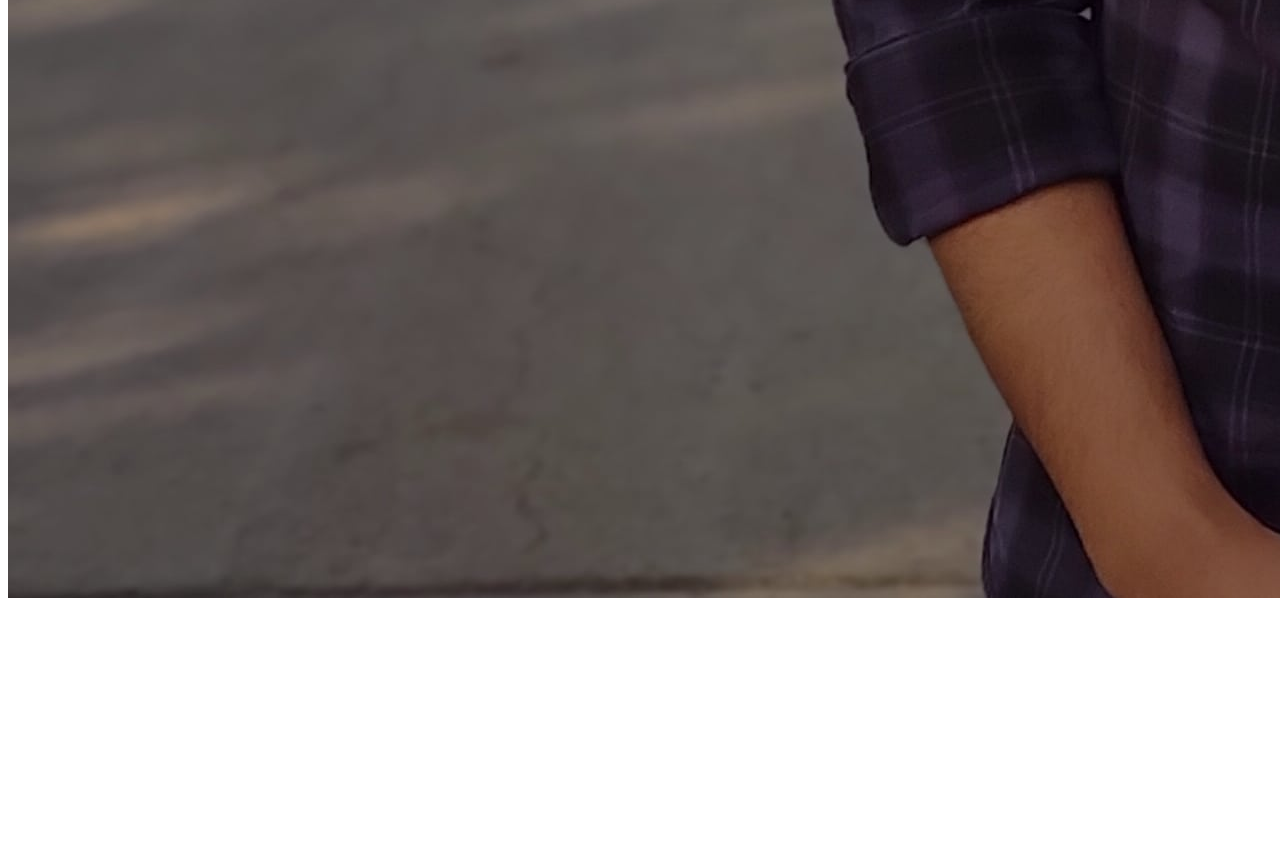
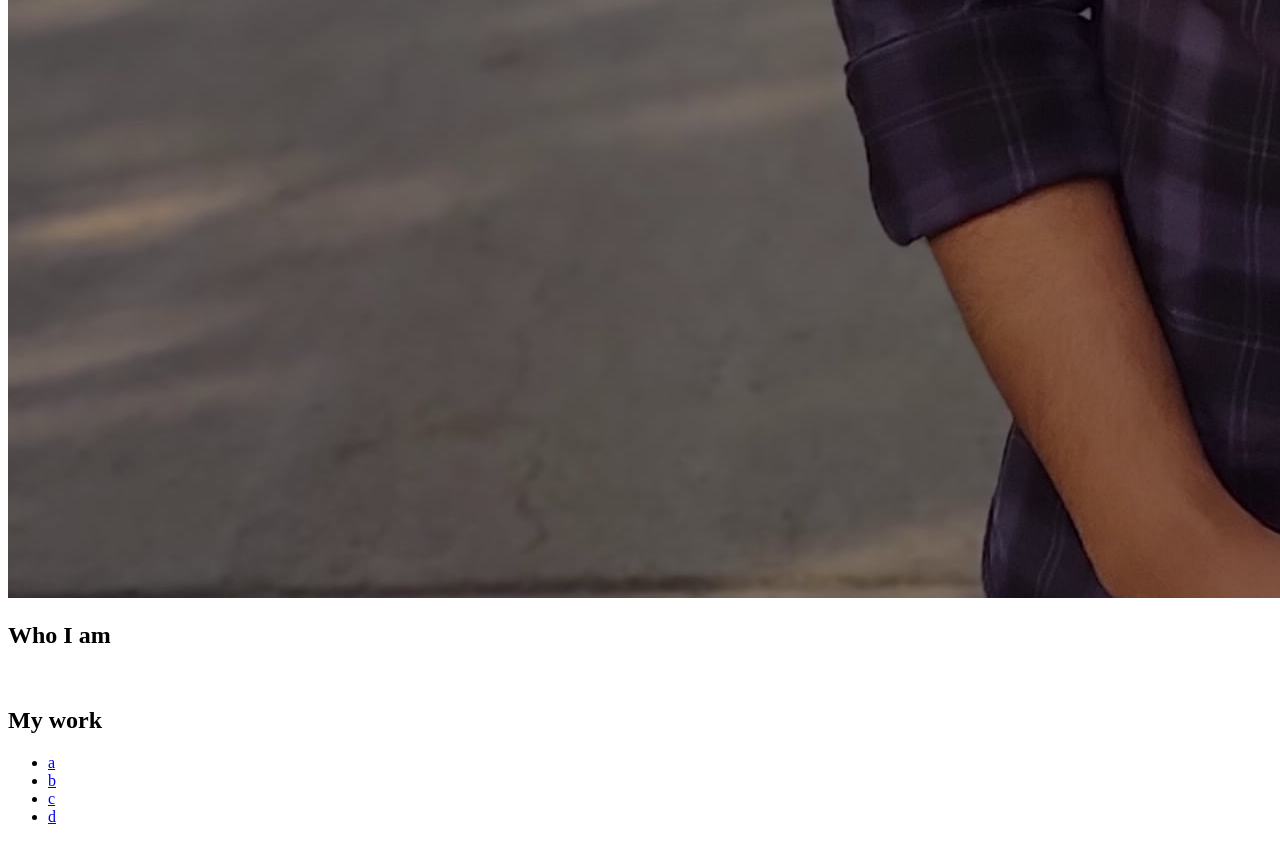
Before and after one commit to Vivek4369/Vivek_Portfolio, a plain HTML site: page PF.html in a window 1280 px wide. Shown: the part 2907-3749 px from the top of the page. Before the commit the page ends 3517 px from the top, so only its background shows below. Drawn offline with Linux system fonts and the light colour scheme.

Commit message:
Update PF.html

```diff
--- a/PF.html
+++ b/PF.html
@@ -32,7 +32,37 @@
             <img src="img/Vivek.jpg" alt="a picture of Vivek">
         </section>
 
+        <section class="about_me" id="about">
+            <h2 class="section__title">Who I am</h2>
+            <p class="section__about"></p>
 
+            <div class="about_me">
+                <p></p>
+                <p></p>
+            </div>
+
+            <img src="#" alt="">
+
+        </section>
+
+        <section class="my_work" id="work">
+            <h2 class="section__title">My work</h2>
+            <p class="section__subtitle"></p>
+        </section>
+
+        <footer>
+            <a href="#" class="footer_link"></a>
+            <ul class="social_list">
+                <li class="social_list--item"><a class="social_list--link"
+                    href="#">a</a></li>
+                <li class="social_list--item"><a class="social_list--link"
+                    href="#">b</a></li>
+                <li class="social_list--item"><a class="social_list--link"
+                    href="#">c</a></li>
+                <li class="social_list--item"><a class="social_list--link"
+                    href="#">d</a></li>
+            </ul>
+        </footer>
 
     </body>
 </html>
```
